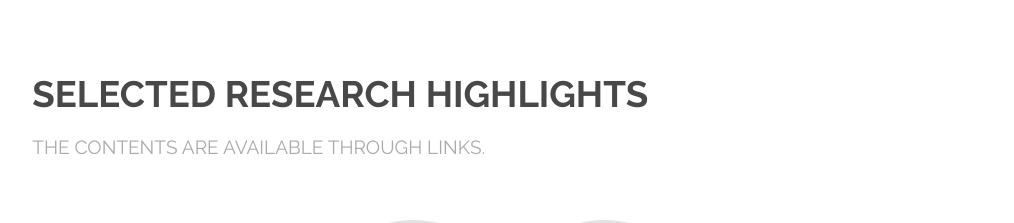
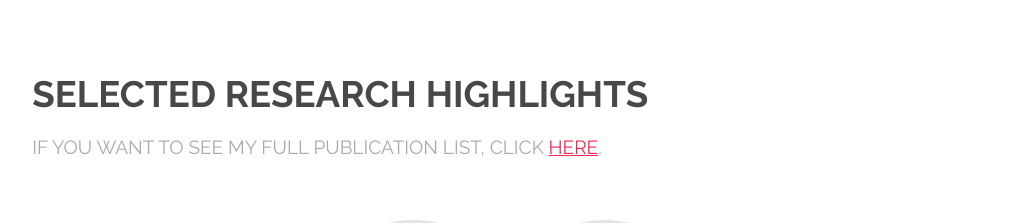
Before and after one commit to mochacoco/mochacoco.github.io, a plain HTML site: page index.html in a window 1280 px wide. Shown: the part 1060-1283 px from the top of the page, without its empty margins (131-1145 px from the left). Drawn offline with Linux system fonts and the light colour scheme; files whose address does not match are found by name.

Commit message:
Update index.html

```diff
--- a/index.html
+++ b/index.html
@@ -64,7 +64,7 @@
 					<div class="container">
 						<header class="major special">
 							<h2>Selected Research Highlights</h2>
-							<p>The contents are available through links.</p>
+							<p>If you want to see my full publication list, click <a href="elements.html">here</a>.</p>
 						</header>
 						<div class="feature-grid">
 							<div class="feature">
```
